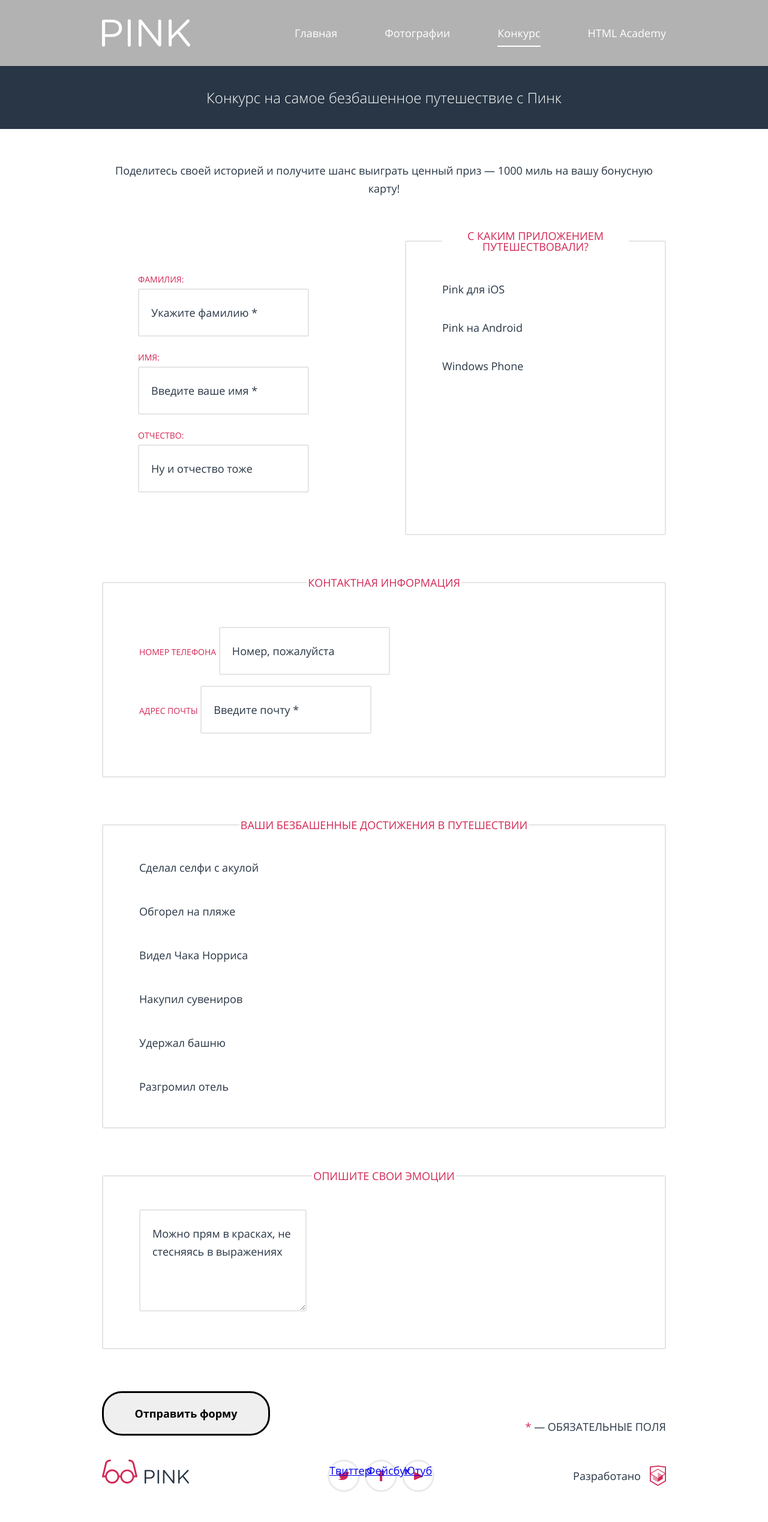
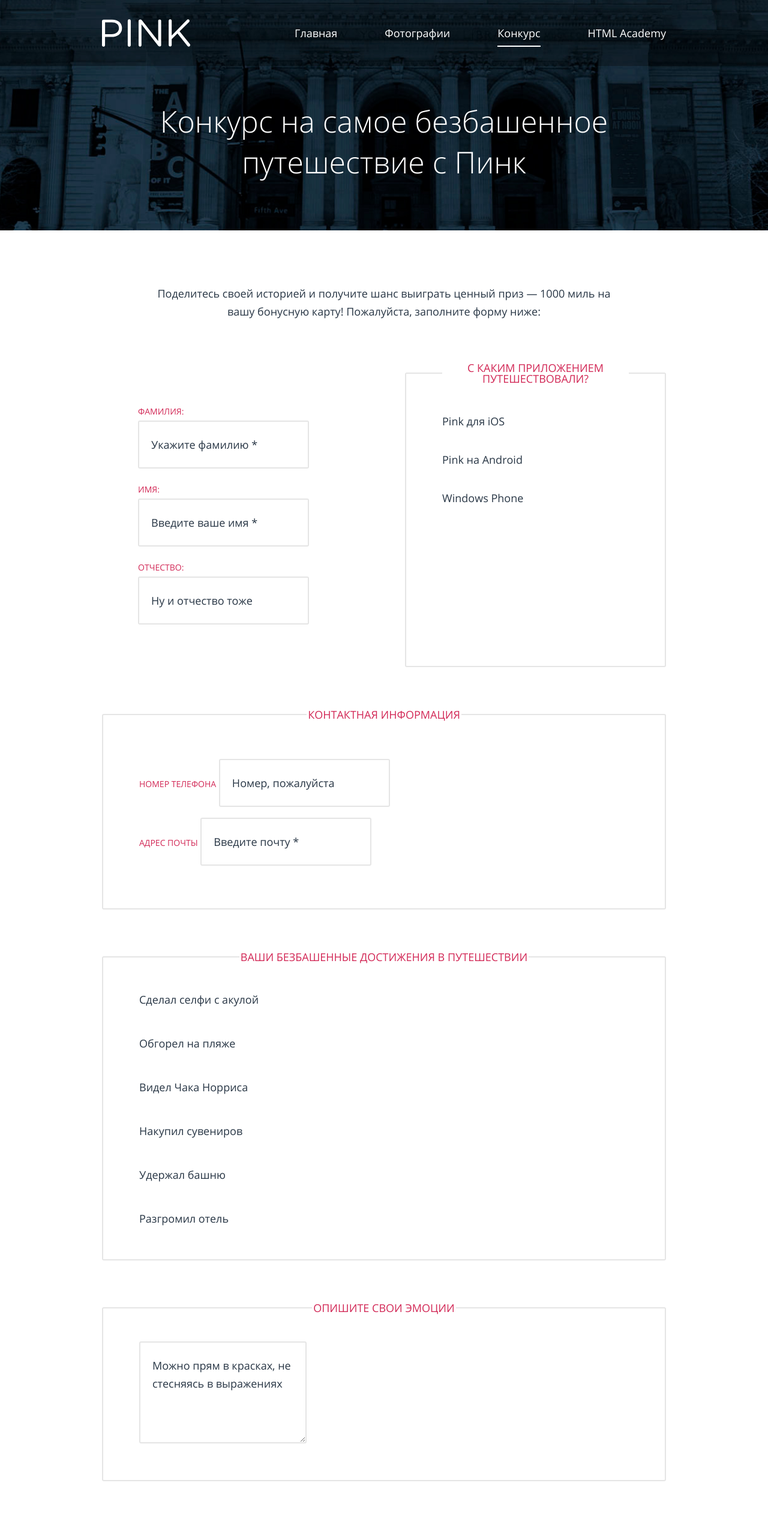
Before and after one commit to anmokuchi/1031959-pink-22, a website: page source/form.html in a window 1280 px wide. Shown: the top 2537 px of the page at 60% size. Drawn offline with nearby package versions, Linux system fonts and the light colour scheme; files that its build step writes are made by us from their sources.

Commit message:
Добавлена стилизация общих элементов на внутренних страницах

```diff
--- a/source/form.html
+++ b/source/form.html
@@ -55,7 +55,7 @@
       </header>
       <div class="container">
         <div class="inner-page__wrapper">
-          <p class="inner-page__text">Поделитесь своей историей и получите шанс выиграть ценный приз — 1000 миль на вашу бонусную карту!</p>
+          <p class="inner-page__text">Поделитесь своей историей и получите шанс выиграть ценный приз — 1000 миль на вашу бонусную карту!<span class="inner-page__additional"> Пожалуйста, заполните форму ниже:</span></p>
         </div>
       </div>
       <section class="contest">
@@ -155,13 +155,13 @@
           <div class="footer__social social">
             <ul class="social__list">
               <li class="social__item">
-                <a class="social__link social__link--twitter" href="#">Твиттер</a>
+                <a class="social__link social__link--twitter" href="#" aria-label="Твиттер"></a>
               </li>
               <li class="social__item">
-                <a class="social__link social__link--facebook" href="#">Фейсбук</a>
+                <a class="social__link social__link--facebook" href="#" aria-label="Фейсбук"></a>
               </li>
               <li class="social__item">
-                <a class="social__link social__link--youtube" href="#">Ютуб</a>
+                <a class="social__link social__link--youtube" href="#" aria-label="Ютуб"></a>
               </li>
             </ul>
           </div>
@@ -174,5 +174,6 @@
         </div>
       </div>
     </footer>
+    <script src="js/menu.js"></script>
   </body>
 </html>
--- a/source/sass/blocks/footer.scss
+++ b/source/sass/blocks/footer.scss
@@ -1,12 +1,13 @@
 .footer__wrapper {
   padding: 40px 0;
   display: grid;
-  grid-gap: 39px;
+  row-gap: 39px;
   justify-items: center;
 
   @media (min-width: $tablet-width) {
     display: flex;
     flex-direction: row;
     justify-content: space-between;
+    align-items: center;
   }
 }
--- a/source/sass/blocks/inner-page.scss
+++ b/source/sass/blocks/inner-page.scss
@@ -1,8 +1,32 @@
 .inner-page__header {
+  $about-shift: -66px;
+
   background-color: $midnight;
-  background-image: url("../../img/back-mobile.jpg");
+  background-image: url("../../img/back-tablet.jpg");
   background-repeat: no-repeat;
-  padding: 36px 0;
+  background-position: center top;
+  background-size: auto 200%;
+  position: relative;
+  top: $about-shift;
+  margin-bottom: $about-shift;
+  padding-top: 100px;
+  padding-bottom: 50px;
+
+  @media (min-width: $tablet-width) {
+    $about-shift: -110px;
+
+    top: $about-shift;
+    margin-bottom: $about-shift;
+    padding-top: 175px;
+    padding-bottom: 60px;
+  }
+
+  @media (min-width: $desktop-width) {
+    background-image: url("../../img/back-desktop.jpg");
+    background-size: auto 230%;
+    padding-top: 168px;
+    padding-bottom: 80px;
+  }
 }
 
 .inner-page__title {
@@ -12,15 +36,37 @@
   line-height: 33px;
   text-align: center;
   margin: 0;
+
+  @media (min-width: $tablet-width) {
+    font-size: 50px;
+    line-height: 68px;
+  }
 }
 
 .inner-page__wrapper {
-  padding-top: 54px;
-  padding-bottom: 55px;
+  padding: 55px 0;
+
+  @media (min-width: $tablet-width) {
+    padding: 70px 65px;
+    padding-top: 90px;
+  }
+
+  @media (min-width: $desktop-width) {
+    padding-left: 85px;
+    padding-right: 85px;
+  }
 }
 
 .inner-page__text {
   line-height: 30px;
   text-align: center;
   margin: 0;
+
+  @media (min-width: $tablet-width) {
+    font-size: 18px;
+  }
 }
+
+.inner-page__additional {
+  @include hidden-on-mobile;
+}
--- a/source/sass/blocks/plans.scss
+++ b/source/sass/blocks/plans.scss
@@ -36,14 +36,14 @@
   margin-top: auto;
 
   @include hidden-on-mobile;
-
-  @media (min-width: $tablet-width) {
-    border-top: 2px solid $whisper;
-    border-left: 2px solid $whisper;
-  }
 }
 
 .plans__item {
+  &:nth-of-type(3) {
+    border-left: 2px solid $white-smoke;
+    border-right: 2px solid $white-smoke;
+  }
+
   @media (max-width: $mobile-width-only) {
     min-width: 276px;
   }
@@ -55,11 +55,11 @@
 
 .plans__header {
   background-color: $midnight;
-  border: 2px solid $midnight;
   border-top: none;
   text-align: center;
   padding: 19px;
   padding-bottom: 35px;
+  position: relative;
 }
 
 .plans__title {
@@ -82,13 +82,9 @@
 
 .plans__feature {
   background-color: $white;
-  border-bottom: 2px solid $whisper;
-  margin: 0;
-  padding: 20px;
-
-  @media (min-width: $tablet-width) {
-    border-right: 2px solid $whisper;
-  }
+  border: 2px solid $whisper;
+  margin: -2px -2px 0 -2px;
+  padding: 22px 22px 20px 22px;
 }
 
 .plans__feature-name {
@@ -101,11 +97,7 @@
 }
 
 .plans__item--recommend {
-  @media (min-width: $tablet-width) {
   .plans__header {
-      border-left: 2px solid $white-smoke;
-      border-right: 2px solid $white-smoke;
-      position: relative;
     overflow: hidden;
 
     &::before {
@@ -124,7 +116,6 @@
     }
   }
 }
-}
 
 .plans__toggles {
   text-align: center;
--- a/source/sass/blocks/social.scss
+++ b/source/sass/blocks/social.scss
@@ -1,12 +1,13 @@
 .social__list {
   @include list-reset;
   display: flex;
+  max-width: 300px;
+  flex-wrap: wrap;
   justify-content: center;
-  margin-right: -8px;
 }
 
 .social__item {
-  margin-right: 8px;
+  margin: 4px;
 }
 
 .social__link {
```
Also changed, not shown: source/catalog.html (+4 -3 lines). Lines whose indentation alone changed are shown as unchanged.
